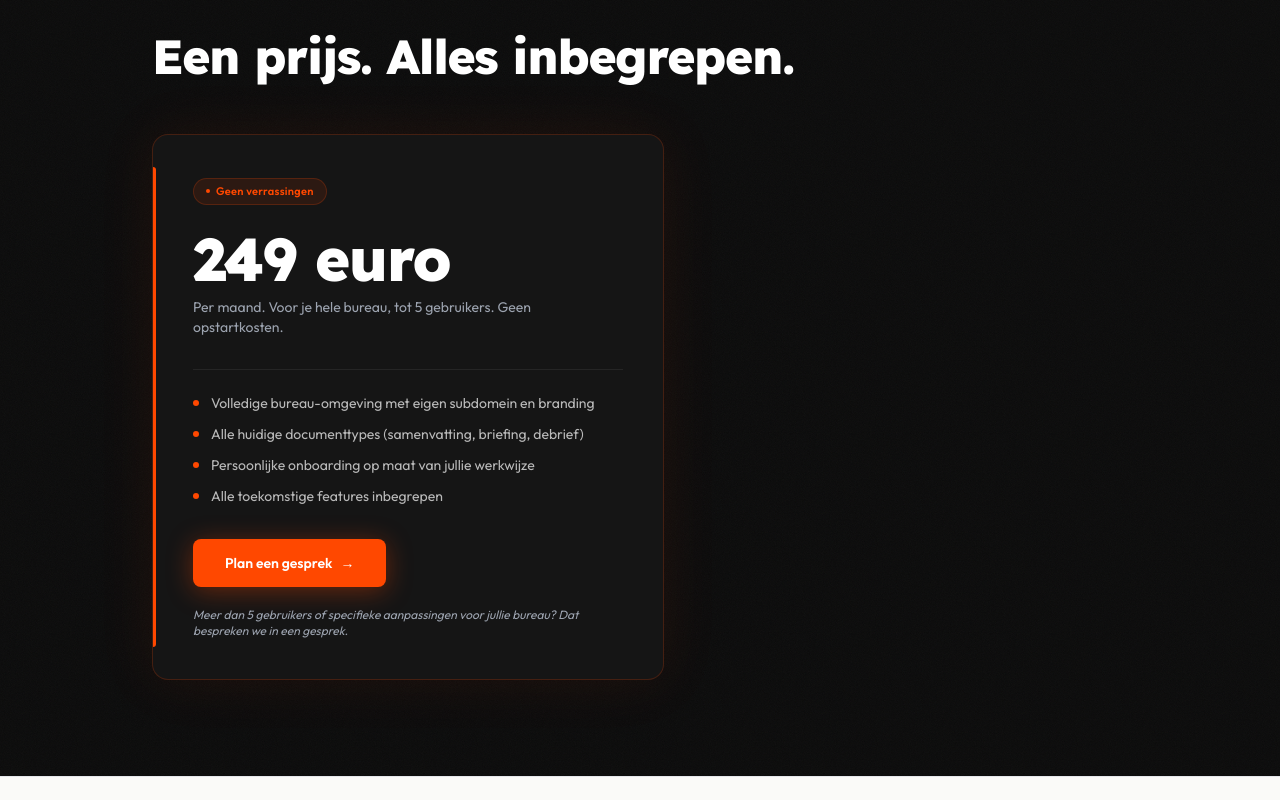
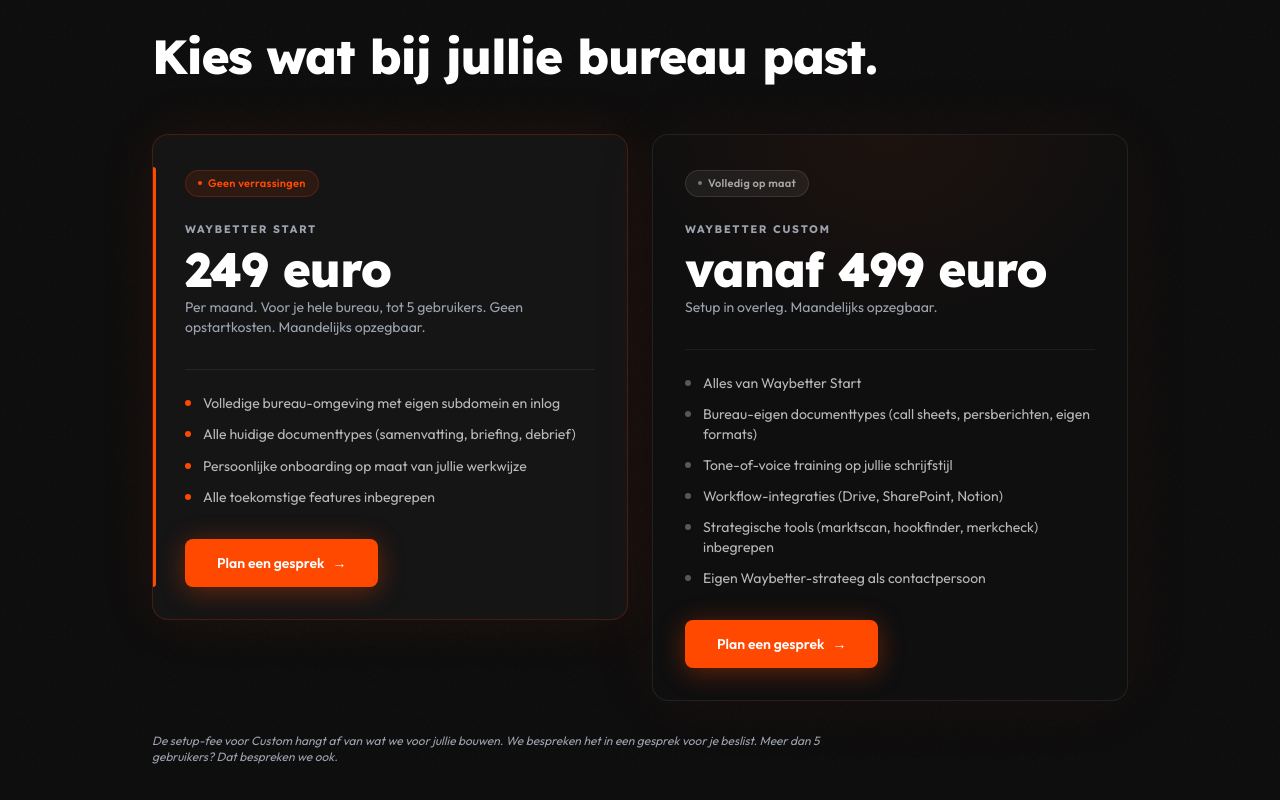
Before and after one commit to caesarbrandpower/oyaa, a Next.js app: page /preview in a window 1280 px wide. Shown: the part 8900-9700 px from the top of the page. Built offline with nearby package versions, Linux system fonts and the light colour scheme.

Commit message:
feat(preview): two-tier pricing, slot-CTA copy, document-fragment nog-te-doen

```diff
--- a/app/preview/page.js
+++ b/app/preview/page.js
@@ -499,25 +499,29 @@
           <div className="max-w-5xl mx-auto px-6 py-24">
             <div className="reveal mb-12">
               <h2 className="font-[family-name:var(--font-lexend)] text-[clamp(28px,4vw,48px)] font-extrabold text-white leading-tight tracking-tight">
-                Een prijs. Alles inbegrepen.
+                Kies wat bij jullie bureau past.
               </h2>
             </div>
-            <div className="reveal max-w-lg">
-              <div className="relative bg-dark-card border border-orange/20 rounded-2xl p-8 md:p-10 shadow-[0_0_60px_rgba(255,72,0,0.08)]">
+            <div className="reveal grid grid-cols-1 md:grid-cols-2 gap-6 items-start">
+              {/* Pakket 1: Waybetter Start */}
+              <div className="relative bg-dark-card border border-orange/20 rounded-2xl p-8 shadow-[0_0_60px_rgba(255,72,0,0.08)]">
                 <div className="absolute left-0 top-8 bottom-8 w-[3px] bg-orange rounded-r-full" />
                 <div className="inline-flex items-center gap-1.5 bg-orange/10 border border-orange/20 rounded-full px-3 py-1 mb-6">
                   <span className="w-1 h-1 rounded-full bg-orange" />
                   <span className="text-orange text-[11px] font-semibold tracking-wide">Geen verrassingen</span>
                 </div>
-                <div className="font-[family-name:var(--font-lexend)] text-5xl md:text-6xl font-extrabold text-white tracking-tight mb-2">
+                <p className="font-[family-name:var(--font-lexend)] text-[11px] font-bold tracking-[0.14em] uppercase text-text-muted mb-2">
+                  Waybetter Start
+                </p>
+                <div className="font-[family-name:var(--font-lexend)] text-4xl md:text-5xl font-extrabold text-white tracking-tight mb-1">
                   249 euro
                 </div>
                 <p className="text-text-muted text-sm mb-8">
-                  Per maand. Voor je hele bureau, tot 5 gebruikers. Geen opstartkosten.
+                  Per maand. Voor je hele bureau, tot 5 gebruikers. Geen opstartkosten. Maandelijks opzegbaar.
                 </p>
                 <ul className="border-t border-dark-border pt-6 space-y-3 mb-8">
                   {[
-                    'Volledige bureau-omgeving met eigen subdomein en branding',
+                    'Volledige bureau-omgeving met eigen subdomein en inlog',
                     'Alle huidige documenttypes (samenvatting, briefing, debrief)',
                     'Persoonlijke onboarding op maat van jullie werkwijze',
                     'Alle toekomstige features inbegrepen',
@@ -535,10 +539,53 @@
                   Plan een gesprek
                   <span className="arrow-icon inline-block">&#8594;</span>
                 </a>
-                <p className="mt-5 text-text-muted text-xs italic">
-                  Meer dan 5 gebruikers of specifieke aanpassingen voor jullie bureau? Dat bespreken we in een gesprek.
-                </p>
               </div>
+              {/* Pakket 2: Waybetter Custom */}
+              <div className="relative bg-[#0f0f0f] border border-white/[0.08] rounded-2xl p-8 shadow-[0_0_80px_rgba(255,72,0,0.05)] overflow-hidden">
+                <div className="absolute inset-0 bg-[radial-gradient(ellipse_80%_50%_at_50%_0%,rgba(255,72,0,0.06)_0%,transparent_70%)] pointer-events-none" />
+                <div className="relative">
+                  <div className="inline-flex items-center gap-1.5 bg-white/[0.06] border border-white/[0.10] rounded-full px-3 py-1 mb-6">
+                    <span className="w-1 h-1 rounded-full bg-white/40" />
+                    <span className="text-white/60 text-[11px] font-semibold tracking-wide">Volledig op maat</span>
+                  </div>
+                  <p className="font-[family-name:var(--font-lexend)] text-[11px] font-bold tracking-[0.14em] uppercase text-text-muted mb-2">
+                    Waybetter Custom
+                  </p>
+                  <div className="font-[family-name:var(--font-lexend)] text-4xl md:text-5xl font-extrabold text-white tracking-tight mb-1">
+                    vanaf 499 euro
+                  </div>
+                  <p className="text-text-muted text-sm mb-8">
+                    Setup in overleg. Maandelijks opzegbaar.
+                  </p>
+                  <ul className="border-t border-white/[0.06] pt-6 space-y-3 mb-8">
+                    {[
+                      'Alles van Waybetter Start',
+                      'Bureau-eigen documenttypes (call sheets, persberichten, eigen formats)',
+                      'Tone-of-voice training op jullie schrijfstijl',
+                      'Workflow-integraties (Drive, SharePoint, Notion)',
+                      'Strategische tools (marktscan, hookfinder, merkcheck) inbegrepen',
+                      'Eigen Waybetter-strateeg als contactpersoon',
+                    ].map((item) => (
+                      <li key={item} className="flex items-start gap-3 text-sm text-white/70 leading-snug">
+                        <span className="mt-1.5 shrink-0 w-1.5 h-1.5 rounded-full bg-white/30" />
+                        {item}
+                      </li>
+                    ))}
+                  </ul>
+                  <a
+                    href={CTA_HREF}
+                    className="group h-12 px-8 bg-orange text-white rounded-lg text-sm font-semibold transition-all hover:bg-orange-hover animate-pulse-glow hover:shadow-[0_6px_32px_rgba(255,72,0,0.4)] active:scale-[0.98] inline-flex items-center gap-2"
+                  >
+                    Plan een gesprek
+                    <span className="arrow-icon inline-block">&#8594;</span>
+                  </a>
+                </div>
+              </div>
+            </div>
+            <div className="reveal reveal-delay-2 mt-8">
+              <p className="text-text-muted text-xs italic max-w-2xl">
+                De setup-fee voor Custom hangt af van wat we voor jullie bouwen. We bespreken het in een gesprek voor je beslist. Meer dan 5 gebruikers? Dat bespreken we ook.
+              </p>
             </div>
           </div>
         </section>
@@ -570,7 +617,7 @@
                 Benieuwd hoe Waybetter<br />bij jullie werkt?
               </h2>
               <p className="text-text-muted text-base md:text-lg leading-relaxed mb-10 max-w-md mx-auto">
-                Geen demo-praatje. Gewoon sparren over wat jullie nodig hebben.
+                We sparren graag over wat jullie nodig hebben. Waybetter is gemaakt voor en door bureau-mensen. We kennen jullie wereld en weten waar jullie tegenaan lopen.
               </p>
               <div className="flex flex-col sm:flex-row gap-3 justify-center">
                 <a
```
